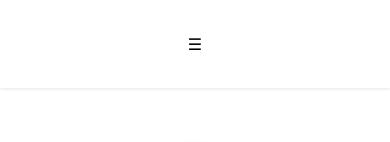
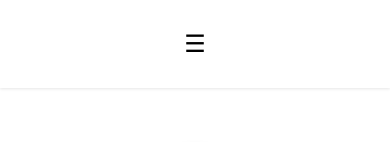
Before and after one commit to stevenc15/Personal_Portfolio, a React (Create React App) app: page / in a window 390 px wide. Shown: the top 142 px of the page. Built offline with nearby package versions, Linux system fonts and the light colour scheme; a web font is replaced by a local one.

Commit message:
adjustment to layout css

```diff
--- a/src/pages/css/Layout.css
+++ b/src/pages/css/Layout.css
@@ -96,14 +96,47 @@ button {
 
 @media (max-width: 768px) {
     .desktop-nav {
-        display: none;
+        display: none; /* Hide desktop menu on mobile */
+    }
+
+    .mobile-nav {
+        display: flex;
+        flex-direction: column;
+        align-items: flex-start;
     }
 
     .mobile-menu-toggle {
-        display: block;
+        display: block; /* Show the mobile menu button */
+        background: none;
+        border: none;
+        font-size: 24px;
+        cursor: pointer;
+        padding: 10px;
     }
 
     .mobile-menu {
         display: flex;
+        flex-direction: column;
+        background-color: #333;
+        padding: 10px;
+        border-radius: 5px;
+        position: absolute;
+        top: 50px;
+        left: 0;
+        width: 100%;
+    }
+
+    .mobile-menu .nav-item {
+        color: white;
+        background: none;
+        border: none;
+        padding: 10px;
+        text-align: left;
+        cursor: pointer;
+        width: 100%;
+    }
+
+    .mobile-menu .nav-item:hover {
+        background-color: #555;
     }
 }
```
